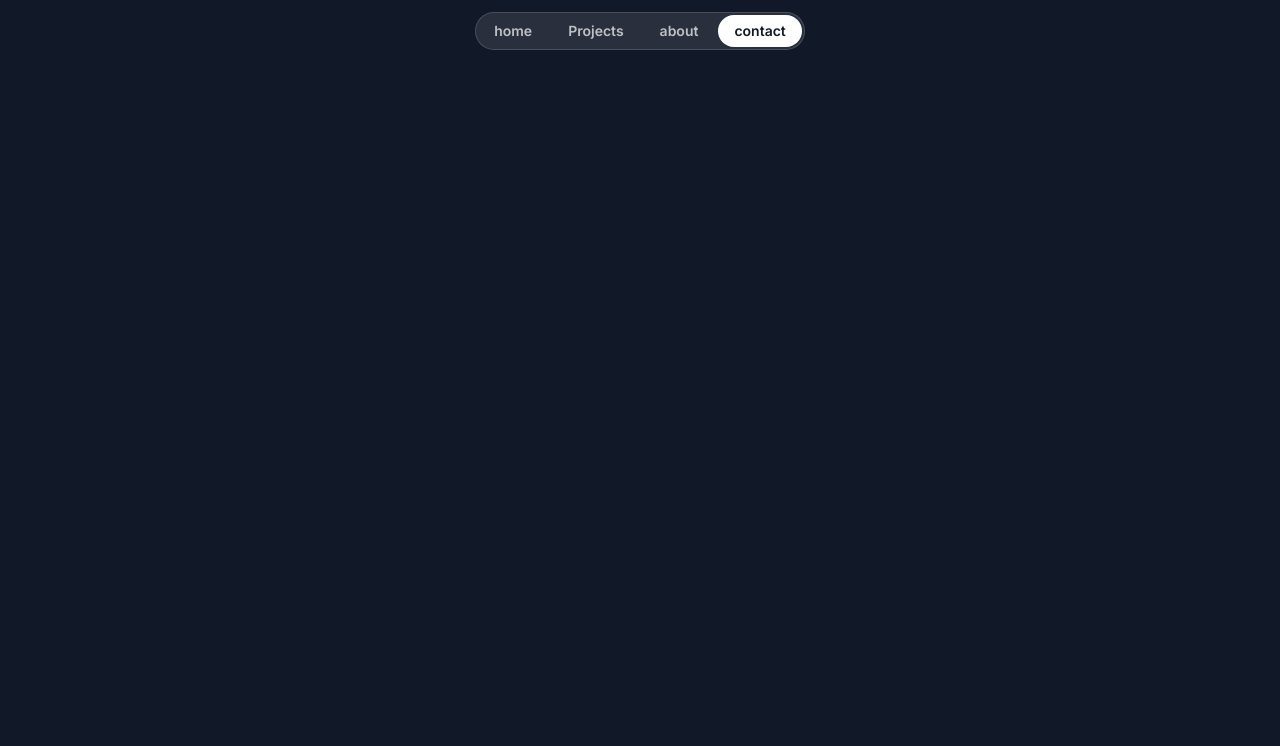
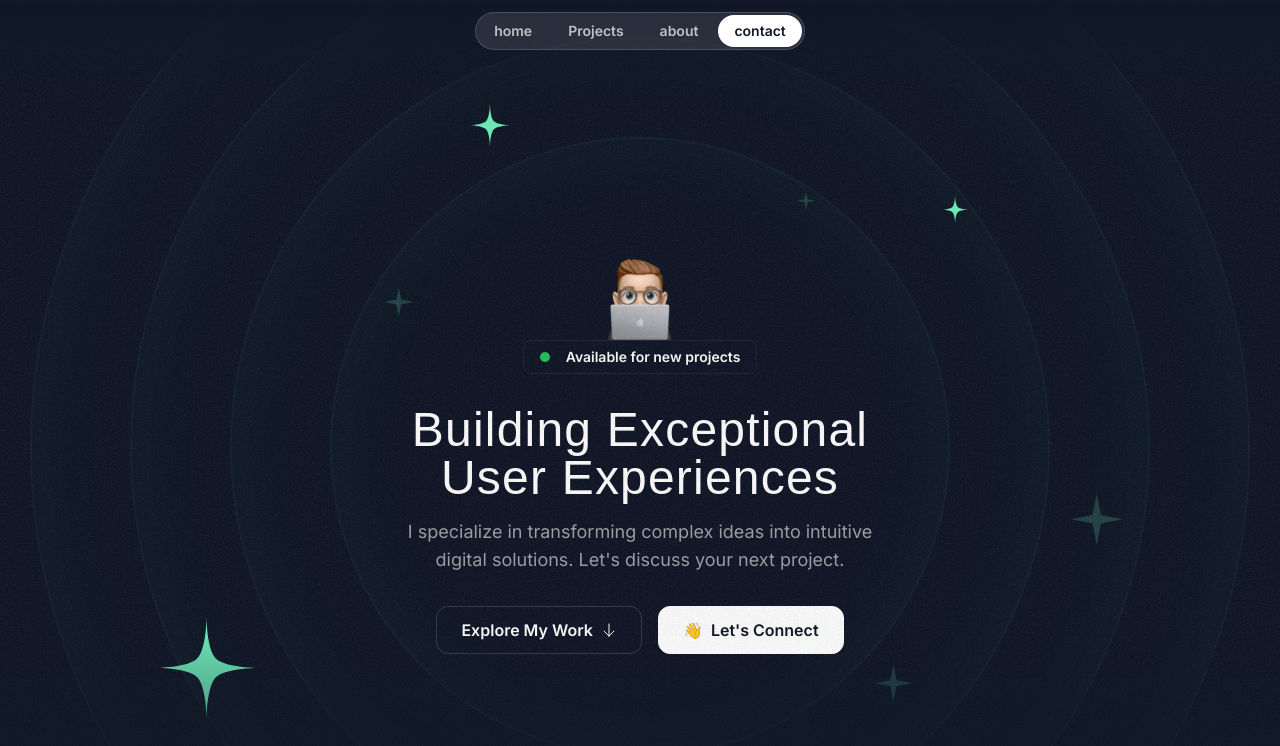
Before and after one commit to JinzoTun/next-portfolio, a Next.js app: page / in a window 1280 px wide. Shown: the top 746 px of the page. Built offline with nearby package versions, Linux system fonts and the light colour scheme; a web font is replaced by a local one.

Commit message:
Add HeroSection and HeroOrbit components with styling enhancements

```diff
--- a/src/app/globals.css
+++ b/src/app/globals.css
@@ -6,4 +6,8 @@
     .nav-item {
         @apply px-4 py-1.5 rounded-full text-white/70 text-sm font-semibold hover:bg-white/10 hover:text-white transition duration-300 ;
     }
+
+    .hero-ring {
+        @apply absolute inset-0 size-[620px] border-2 top-1/2 left-1/2 -translate-y-1/2 -translate-x-1/2 border-emerald-300/5 shadow-[0_0_80px_inset] shadow-emerald-300/5 rounded-full;
+    }
 }
--- a/src/app/page.tsx
+++ b/src/app/page.tsx
@@ -1,9 +1,12 @@
 import {Header} from '@/sections/Header';
+import {HeroSection} from '@/sections/Hero';
+
 
 export default function Home() {
   return (
     <div>
       <Header />
+      <HeroSection/>
     </div>
   );
 }
--- /dev/null
+++ b/src/components/HeroOrbit.tsx
@@ -0,0 +1,28 @@
+import { PropsWithChildren } from "react";
+
+
+export const HeroOrbit = ({
+    children,
+    size,
+    rotation
+}: PropsWithChildren<{ size: number; rotation: number }> ) => {
+    return (
+    <div className="absolute left-1/2 top-1/2 -translate-x-1/2 -translate-y-1/2  ">
+      <div
+        className="flex items-start justify-start"
+        style={{
+        transform: `rotate(${rotation}deg)`,
+        height: `${size}px`,
+        width : `${size}px`,
+      }}
+    >
+        <div className="inline-flex" style={{
+            transform: `rotate(${rotation * -1}deg)`,
+        }}
+        >
+            {children}
+        </div>
+      </div>
+    </div>
+    )
+}
--- a/src/sections/Header.tsx
+++ b/src/sections/Header.tsx
@@ -1,6 +1,6 @@
 export const Header = () => {
   return (
-    <div className="flex justify-center items-center relative top-3">
+    <div className="w-full flex justify-center items-center fixed z-10 top-3">
       <nav className=" flex gap-1 p-0.5 border border-white/15 rounded-full bg-white/10 backdrop:blur">
         <a href=""className="nav-item">home</a>
         <a href=""className="nav-item">Projects</a>
--- a/src/sections/Hero.tsx
+++ b/src/sections/Hero.tsx
@@ -1,3 +1,81 @@
+import Image from "next/image";
+import memojiImage from "@/assets/images/memoji-computer.png";
+import ArrowDown from "@/assets/icons/arrow-down.svg";
+import grainImage from "@/assets/images/grain.jpg";
+import { HeroOrbit } from "@/components/HeroOrbit";
+import StarIcon from "@/assets/icons/star.svg";
+import SparkleIcon from "@/assets/icons/sparkle.svg";
+
+
 export const HeroSection = () => {
-  return <div>Hero Section</div>;
-};
+  return (
+  <div className="py-32 md:py-48 lg:py-60 relative z-0 overflow-x-clip">
+    <div className=" absolute inset-0 [mask-image:linear-gradient(to_bottom,transparent,black_10%,black_70%,transparent)] z-0">
+    <div className="absolute inset-0 z-[-1] opacity-5 "
+    style={{
+        backgroundImage: `url(${grainImage.src})`,
+      }}></div>
+    <div className="size-[620px] hero-ring"></div>
+    <div className="size-[820px] hero-ring"></div>
+    <div className="size-[1020px] hero-ring"></div>
+    <div className="size-[1220px] hero-ring"></div>
+    <HeroOrbit  size={800} rotation={-72}>
+      <StarIcon className="size-28 text-emerald-300"/>
+    </HeroOrbit>
+    <HeroOrbit  size={550} rotation={20}>
+      <StarIcon className="size-12 text-emerald-300"/>
+    </HeroOrbit>
+    <HeroOrbit  size={590} rotation={98}>
+      <StarIcon className="size-8 text-emerald-300"/>
+    </HeroOrbit>
+    <HeroOrbit  size={430} rotation={-14}>
+      <SparkleIcon className="size-8 text-emerald-300/20"/>
+    </HeroOrbit>
+    <HeroOrbit  size={440} rotation={79}>
+      <SparkleIcon className="size-5 text-emerald-300/20"/>
+    </HeroOrbit>
+    <HeroOrbit  size={530} rotation={178}>
+      <SparkleIcon className="size-10 text-emerald-300/20"/>
+    </HeroOrbit>
+    <HeroOrbit  size={710} rotation={144}>
+      <SparkleIcon className="size-14 text-emerald-300/20"/>
+      </HeroOrbit>
+    <HeroOrbit  size={720} rotation={85}>
+      <div className="size-3 rounded-full text-emerald-300/20"/>
+    </HeroOrbit>
+    <HeroOrbit  size={520} rotation={-41}>
+      <div className="size-2 rounded-full text-emerald-300/20"/>
+    </HeroOrbit>
+    <HeroOrbit  size={650} rotation={-5}>
+      <div className="size-2 rounded-full text-emerald-300/20"/>
+    </HeroOrbit>
+    </div>
+    <div className="container">
+      <div className="flex flex-col items-center">
+        <Image src={memojiImage}
+        className="size-[100px]"
+        alt="Person peeking from behind laptop" />
+        <div className="bg-gray-900 border border-gray-800 px-4 py-1.5 inline-flex items-center gap-4 rounded-lg ">
+          <div className="bg-green-500 size-2.5 rounded-full"></div>
+          <div className=" text-sm font-semibold">Available for new projects</div>
+        </div>
+      </div>
+      <div className="max-w-lg mx-auto ">
+        <h1 className=" font-serif text-3xl md:text-5xl text-center mt-8 tracking-wide">Building Exceptional User Experiences</h1>
+        <p className="mt-4 text-center text-white/60 md:text-lg">
+          I specialize in transforming complex ideas into intuitive digital solutions. Let's discuss your next project.
+        </p>
+      </div>
+      <div className=" flex flex-col md:flex-row justify-center items-center mt-8 gap-4">
+        <button className="inline-flex items-center gap-2 border border-white/15 px-6 h-12 rounded-xl ">
+          <span className="font-semibold">Explore My Work</span>
+          <ArrowDown className="size-4" />
+        </button>
+        <button className="inline-flex items-center gap-2 border border-white bg-white text-gray-900  h-12 px-6 rounded-xl">
+          <span>👋</span>
+          <span className="font-semibold">Let's Connect</span>
+        </button>
+      </div>
+    </div>
+  </div>
+);};
```
